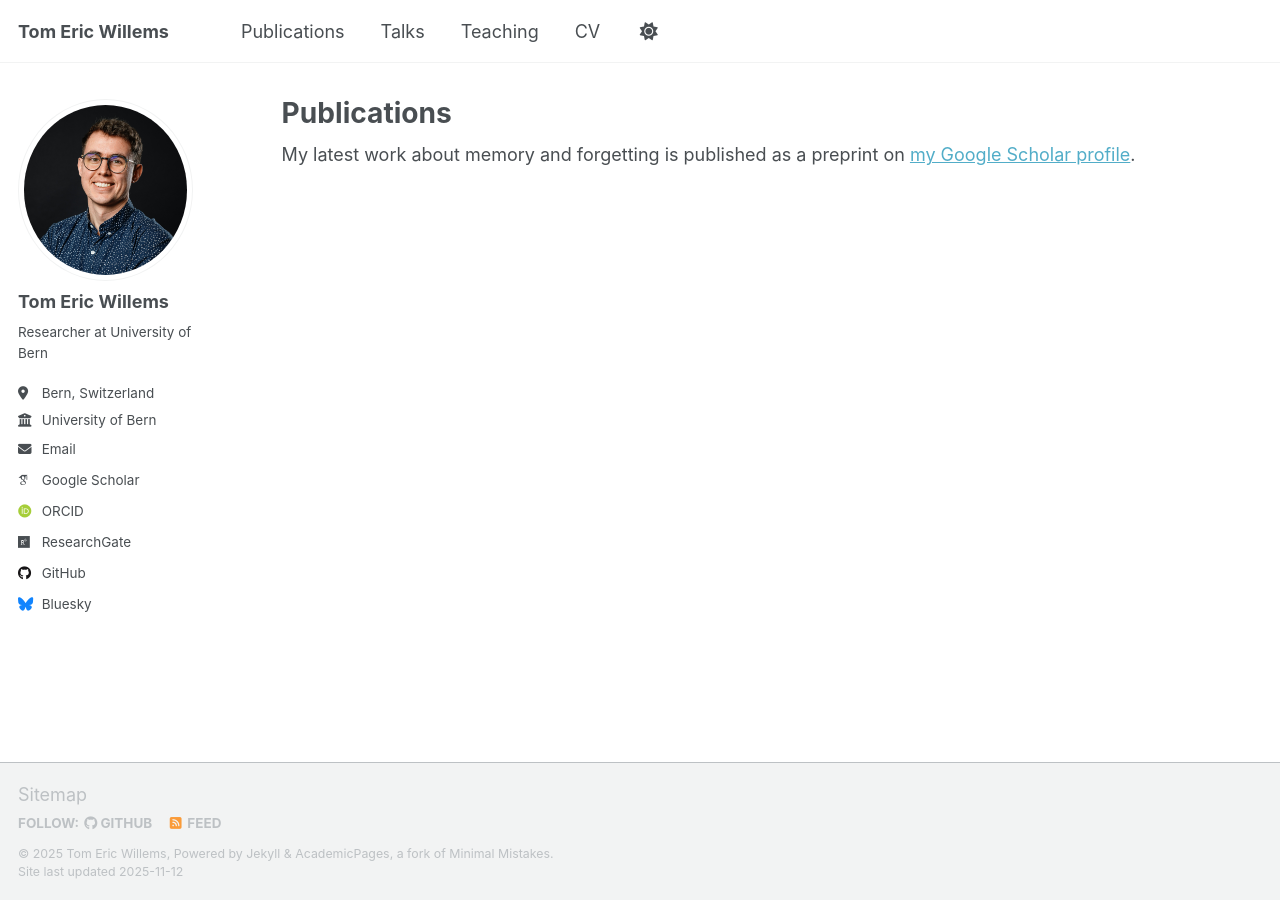
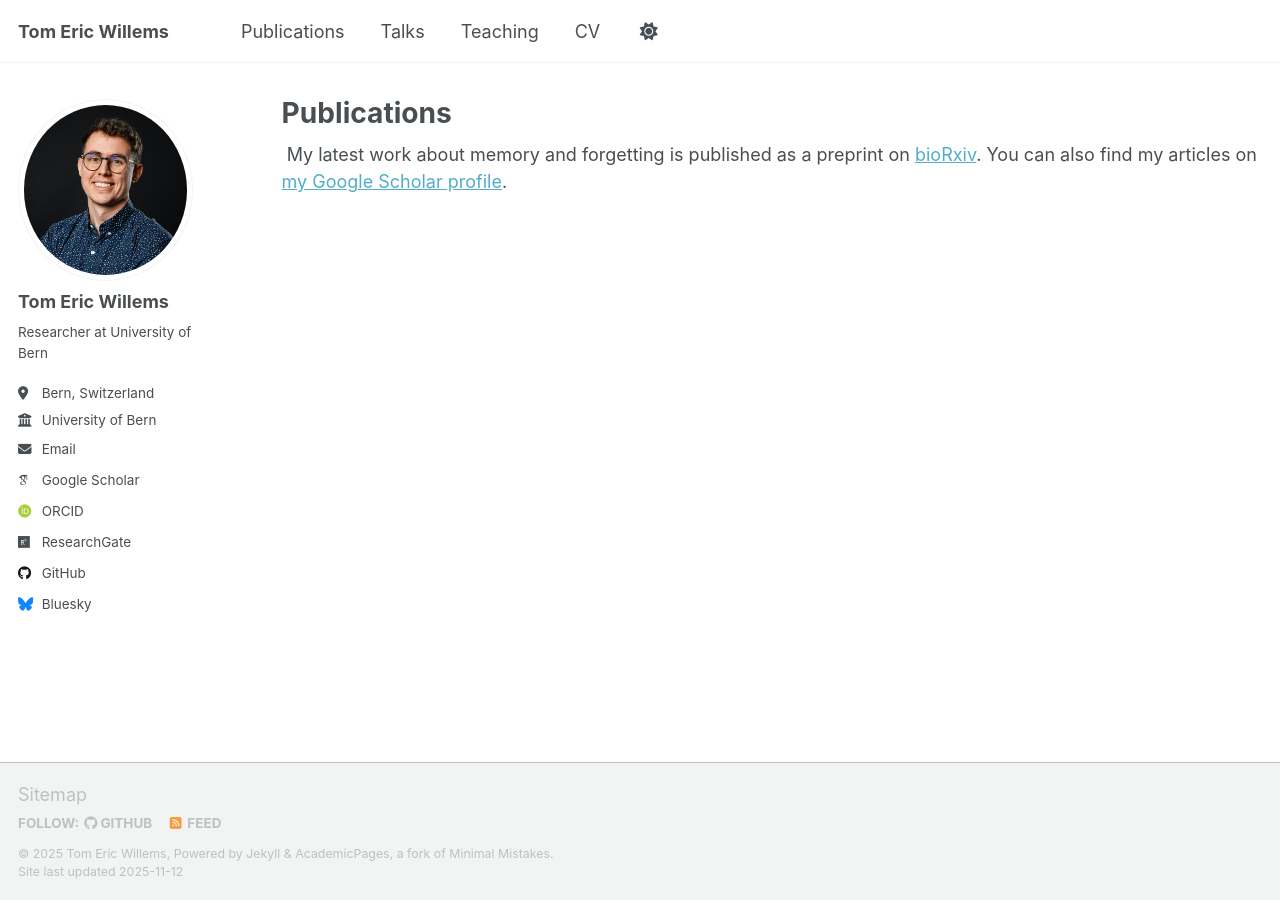
Before and after one commit to TomW92/TomW92.github.io, a Jekyll site: the page built from _pages/publications.html, in a window 1280 px wide. Built offline with Jekyll 4.4.1, drawn with Linux system fonts in a browser that asks for light colours; some web fonts are replaced; a script that is not in the unit is left out.

Commit message:
Fix HTML formatting in publications page

```diff
--- a/_pages/publications.html
+++ b/_pages/publications.html
@@ -6,9 +6,10 @@ author_profile: true
 ---
 
 {% if site.author.googlescholar %}
-  <div class="wordwrap">My latest work about memory and forgetting is published as a preprint on <a href="{https://www.biorxiv.org/content/10.1101/2025.06.02.656652v3}>bioRxiv</a>.
-
- You can also find my articles on <a href="{{site.author.googlescholar}}">my Google Scholar profile</a>.</div>
+  <div class="wordwrap">
+    My latest work about memory and forgetting is published as a preprint on
+    <a href="{{https://www.biorxiv.org/content/10.1101/2025.06.02.656652v3}}">bioRxiv</a>.
+      You can also find my articles on <a href="{{site.author.googlescholar}}">my Google Scholar profile</a>.</div>
 {% endif %}
 
 {% include base_path %}
```
